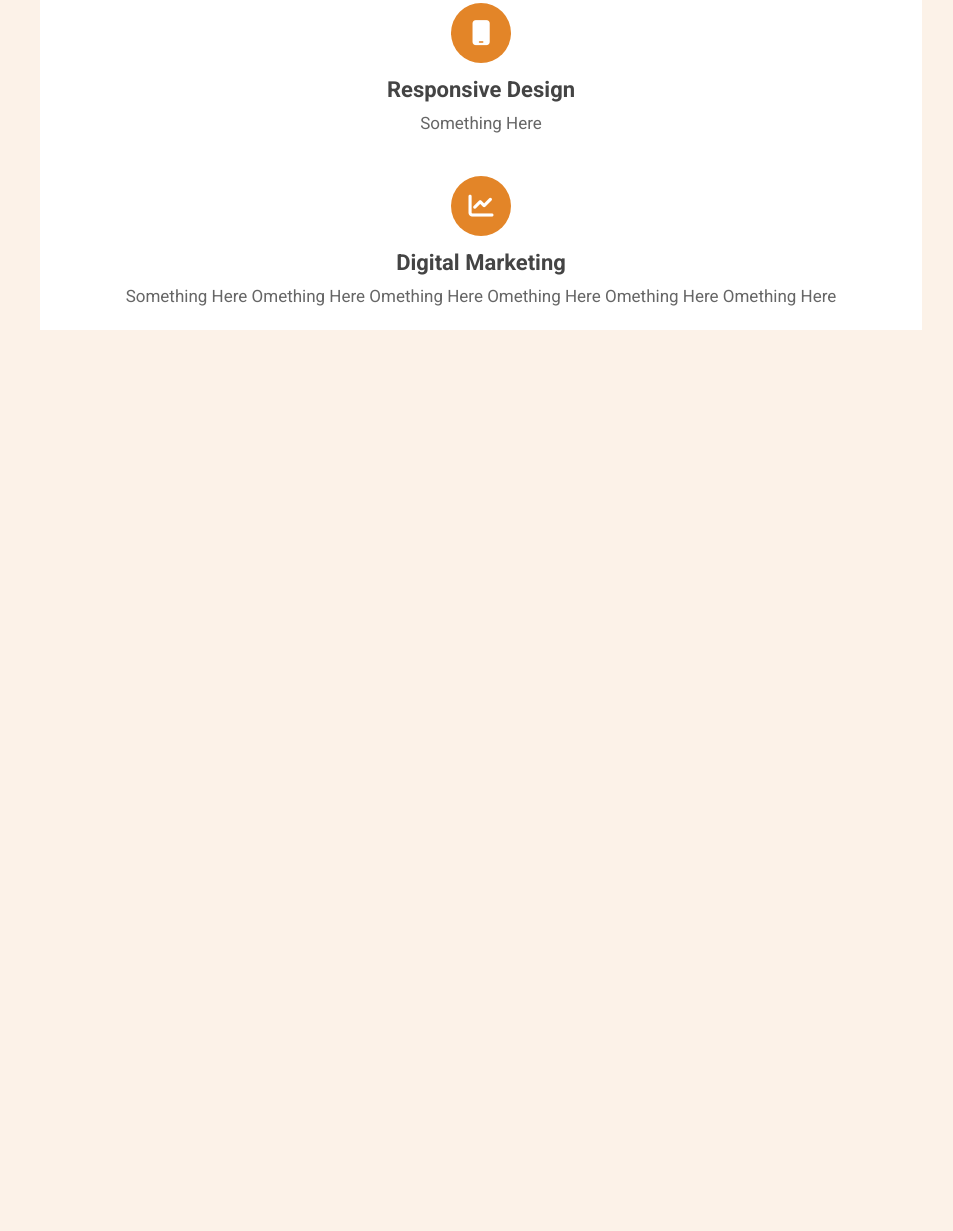
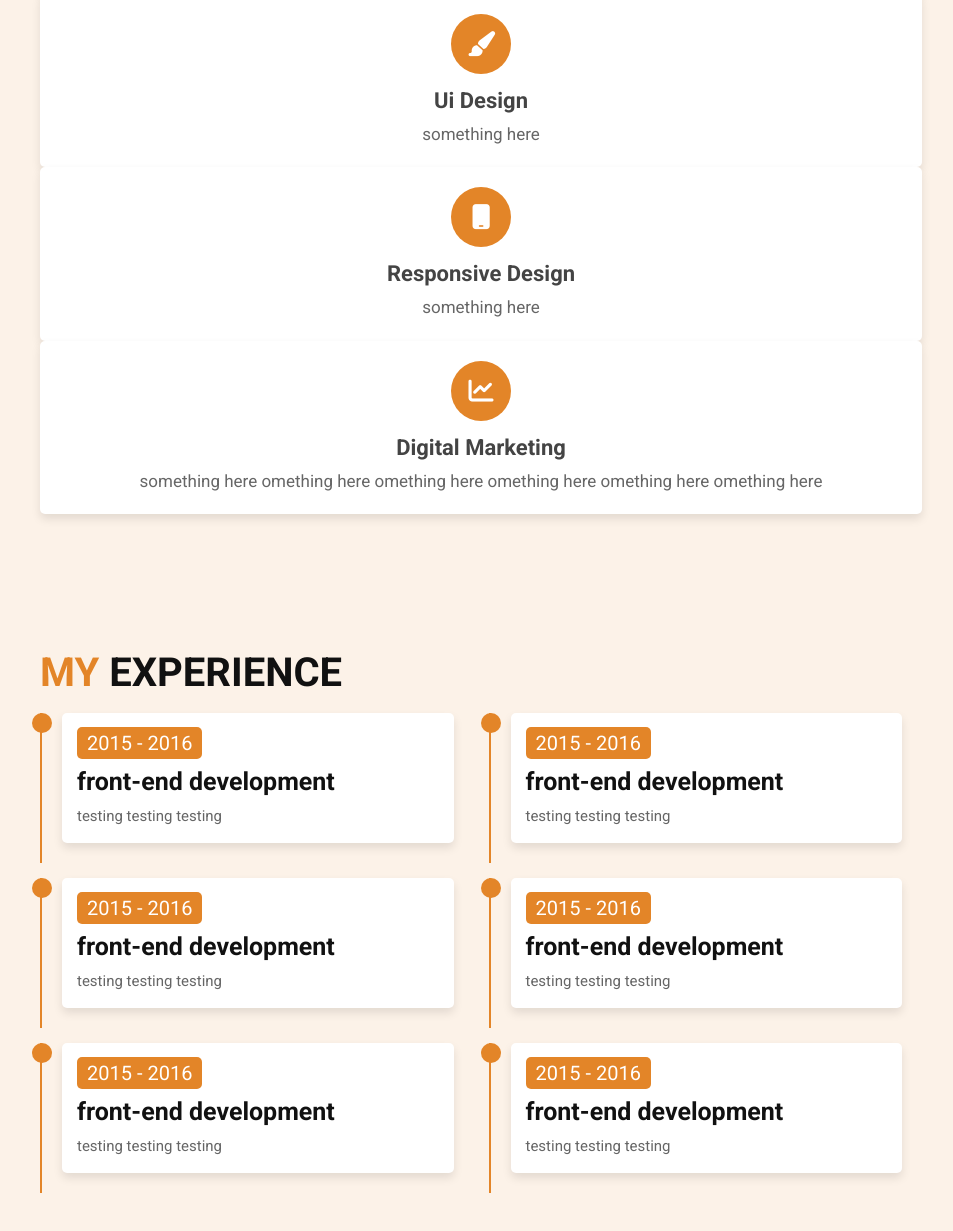
Before and after one commit to PaulLai1022/MyPortfolio, a plain HTML site: page index.html in a window 1280 px wide. Shown: the part 2252-3483 px from the top of the page, without its empty margins (309-1262 px from the left). Before the commit the page ends 2610 px from the top, so only its background shows below. Drawn offline with Linux system fonts and the light colour scheme.

Commit message:
update service

```diff
--- a/index.html
+++ b/index.html
@@ -64,7 +64,7 @@
                 <h3>My name is Paul & I am a front-end developer</h3>
                 <p>Hardworking Student offering part-time work experience and extensive knowledge of core subject
                     matter.
-                    Meticulous and detail- oriented with excellent observational, organizational and communication
+                    Meticulous and detail-oriented with excellent observational, organizational and communication
                     skills.
                 </p>
                 <div class='container'>
@@ -86,7 +86,7 @@
             </div>
         </div>
 
-        <h1 class = 'heading'> <span>My </span>Skills </h1>
+        <h3 class = 'heading2'> <span>My </span>Skills </h3>
 
         <div class = 'row-2'>
             <div class = 'skills'>
@@ -119,6 +119,21 @@
                 <div class = 'box'>
                     <h3>UCSD</h3>
                     <p>Computer Science Major</p>
+                </div>
+
+                <div class = 'box'>
+                    <h3> >> test</h3>
+                    <p>testing</p>
+                </div>
+
+                <div class = 'box'>
+                    <h3> >> test</h3>
+                    <p>testing</p>
+                </div>
+
+                <div class = 'box'>
+                    <h3> >> test</h3>
+                    <p>testing</p>
                 </div>
 
             </div>
@@ -165,9 +180,69 @@
         </div>
 
     </section>
+    <!--Service Section Ends-->
+
+    <!-- Experience Section Starts-->
+    <section class = 'experience' id = 'experience'>
+        <h1 class = 'heading'><span> my </span>experience</h1>
+
+        <div class = 'box-container'>
+
+            <div class = 'box'>
+                 <div class = 'content'>
+                    <span> 2015 - 2016 </span>
+                    <h3>front-end development</h3>
+                    <p>testing testing testing</p>
+                 </div>
+            </div>
+
+            <div class = 'box'>
+                <div class = 'content'>
+                   <span> 2015 - 2016 </span>
+                   <h3>front-end development</h3>
+                   <p>testing testing testing</p>
+                </div>
+           </div>
+
+           <div class = 'box'>
+                <div class = 'content'>
+                    <span> 2015 - 2016 </span>
+                    <h3>front-end development</h3>
+                    <p>testing testing testing</p>
+                </div>
+            </div>
+
+            <div class = 'box'>
+                <div class = 'content'>
+                    <span> 2015 - 2016 </span>
+                    <h3>front-end development</h3>
+                    <p>testing testing testing</p>
+                </div>
+            </div>
+
+            <div class = 'box'>
+                <div class = 'content'>
+                    <span> 2015 - 2016 </span>
+                    <h3>front-end development</h3>
+                    <p>testing testing testing</p>
+                </div>
+            </div>
+
+            <div class = 'box'>
+                <div class = 'content'>
+                    <span> 2015 - 2016 </span>
+                    <h3>front-end development</h3>
+                    <p>testing testing testing</p>
+                </div>
+            </div>
 
 
-    <!--Service Section Starts-->
+        </div>
+
+    </section>
+
+
+    <!-- Experience Section Ends-->
 
 
     <script src="/script.js"> </script>
--- a/style.css
+++ b/style.css
@@ -12,7 +12,6 @@
     outline: none;
     border: none;
     text-decoration: none;
-    text-transform: capitalize;
     transition: all .2s linear;
     line-height: 1.5;
 }
@@ -68,7 +67,8 @@ header .navbar a {
     font-size: 2rem;
     color: #fff;
     margin: 0.2rem;
-
+    text-transform: capitalize;
+    line-height:5rem;
 
 }
 
@@ -150,6 +150,12 @@ header .follow a:hover {
     text-transform: uppercase;
 }
 
+.about .heading2{
+    font-size: 2.7rem;
+    text-transform: uppercase;
+    color: #111;
+}
+
 .about span {
     text-transform: uppercase;
     color: var(--main--color);
@@ -211,6 +217,7 @@ header .follow a:hover {
     flex-wrap: wrap;
     gap: 1.5rem;
     align-items: center;
+    margin-bottom: 9rem;
 }
 
 .about .row-2 .skills{
@@ -260,8 +267,8 @@ header .follow a:hover {
 .about .row-2 .box-container{
     flex: 1 1 40rem;
     display: flex;
-     flex-wrap: wrap;
-     gap: 1.5rem;
+    flex-wrap: wrap;
+    gap: 1.5rem;
 }
 
 .about .row-2 .box-container .box{
@@ -283,6 +290,7 @@ header .follow a:hover {
     padding-top: 0.5rem;
 }
 
+
 #menu-bars {
     /*id selector*/
     position: fixed;
@@ -298,11 +306,15 @@ header .follow a:hover {
     display: none;
 }
 
+.service{
+    margin-bottom: 9rem;
+}
+
 .service .box-container{
     display: flex;
     flex-wrap: wrap;
     gap: 1.5rem;
-    -width:50rem;
+
 }
 
 .service .box-container .box{
@@ -310,9 +322,10 @@ header .follow a:hover {
     text-align: center;
     padding: 2rem;
     background-color: #fff;
-    -border-radius: 0.5rem;
-    -box-shadow: 0 .5rem 1rem rgba(0,0,0,.1);
+    border-radius: 0.5rem;
+    box-shadow: 0 .5rem 1rem rgba(0,0,0,.1);
 }
+
 
 .service .box-container .box i{
     height: 6rem;
@@ -328,7 +341,7 @@ header .follow a:hover {
     color: #444;
     font-size: 2.2rem;
     padding-top: 1rem;
-
+    text-transform: capitalize;
 }
 
 .service .box-container .box p{
@@ -348,6 +361,74 @@ header .follow a:hover {
     text-transform: uppercase;
     color: var(--main--color)
 }
+
+.experience .heading{
+    font-size: 4rem;
+    padding-bottom: 1rem;
+    color: #111;
+    text-transform: uppercase;
+}
+
+.experience .heading span{
+    text-transform: uppercase;
+    color: var(--main--color)
+}
+
+.experience .box-container{
+    display: flex;
+    flex-wrap: wrap;
+    gap: 1.5rem;
+}
+
+.experience .box-container .box{
+    position: relative;
+    flex: 1 1 33rem;
+    border-left: .2rem solid var(--main--color);
+    padding-left: 2rem;
+    padding-right: 2rem;
+    padding-bottom: 2rem;
+}
+
+.experience .box-container .box::before{
+    content: '';
+    position: absolute;
+    top: 0; left: -1rem;
+    height: 2rem;
+    width: 2rem;
+    border-radius: 50%;
+    background-color: var(--main--color);
+}
+
+.experience .box-container .box .content{
+    background: #fff;
+    padding: 1.5rem;
+    box-shadow: 0 .5rem 1rem rgba(0,0,0,.1);
+    border-radius: 0.5rem;
+}
+
+.experience .box-container .box .content span{
+    color: #fff;
+    font-size: 2rem;
+    background: var(--main--color);
+    border-radius: 0.5rem;
+    padding: .4rem 1rem;
+}
+
+.experience .box-container .box .content h3{
+    font-size: 2.5rem;
+    padding: 0.5rem 0;
+    color: #111;
+}
+
+.experience .box-container .box .content p{
+    font-size: 1.5rem;
+    color: #666;
+}
+
+
+
+
+
 
 /* media queries*/
 
@@ -381,4 +462,8 @@ header .follow a:hover {
     header {
         width: 100%;
     }
+
+    .experience .box-container .box{
+        padding-left: 0;
+    }
 }
```
